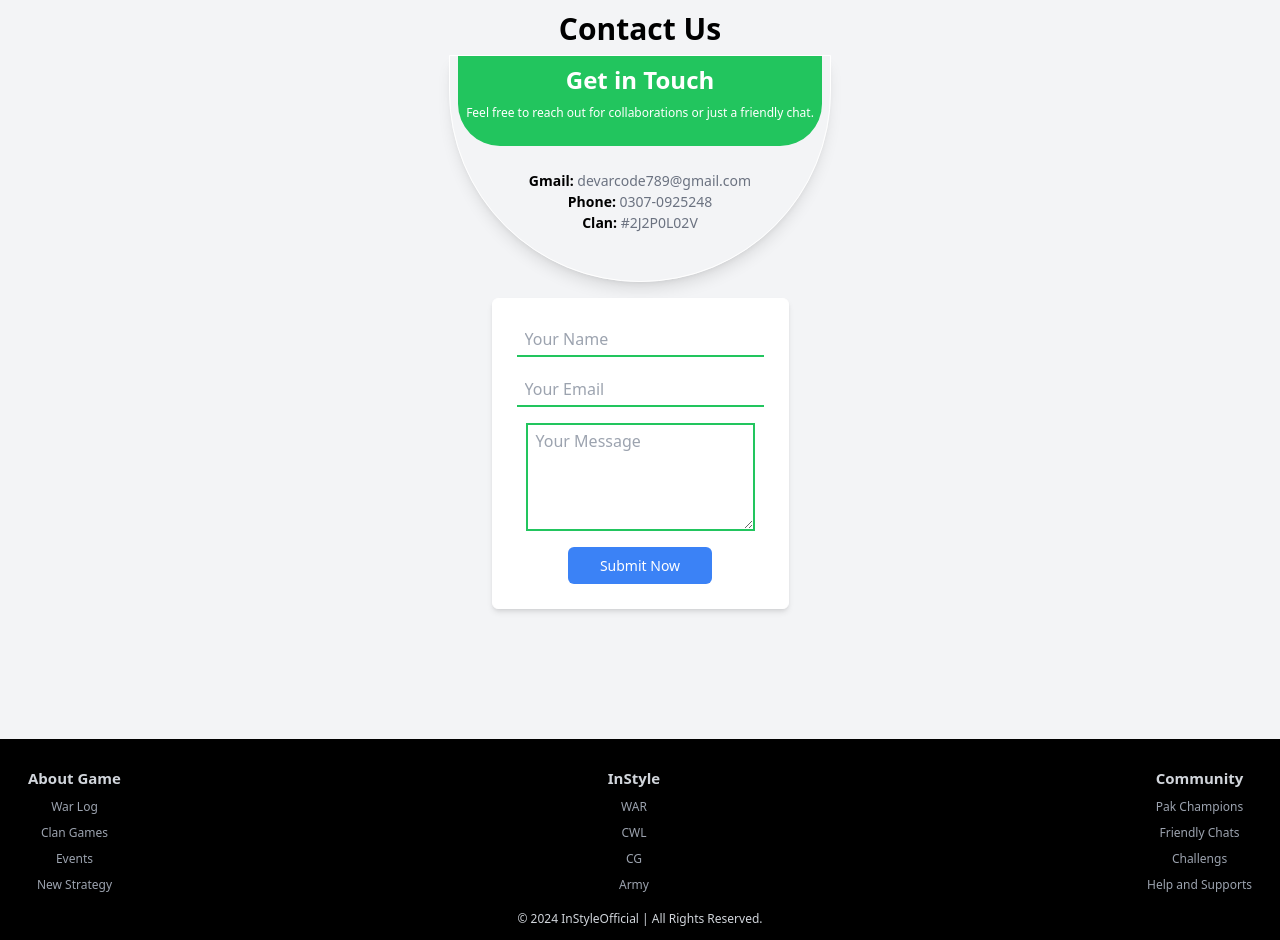
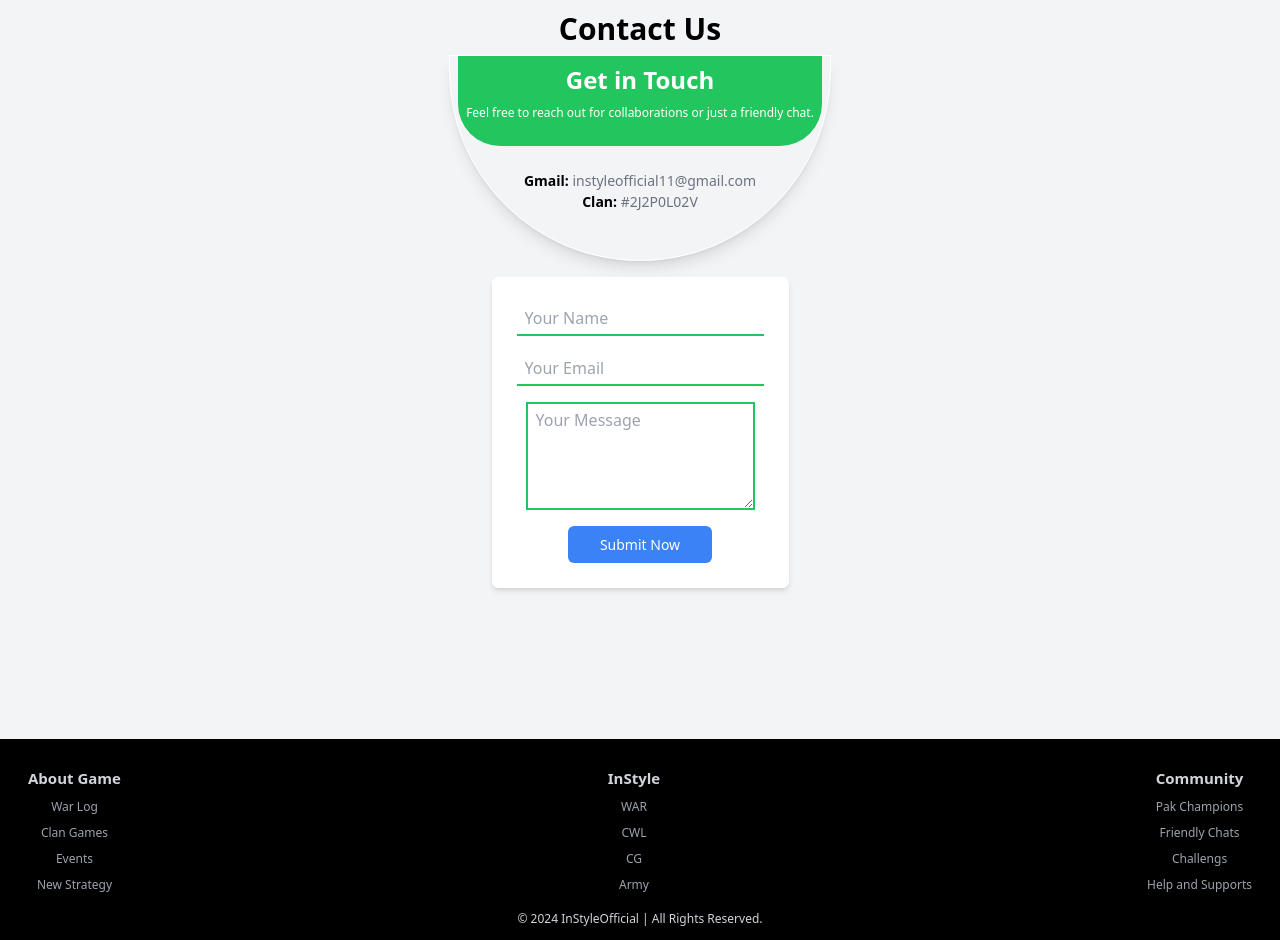
Before and after one commit to instyleofficial/TeamInStyle, a website built with Vite: page index.html in a window 1280 px wide. Shown: the part 2461-3401 px from the top of the page. Built offline with nearby package versions, Linux system fonts and the light colour scheme.

Commit message:
Update 1.0.10
Some bugs fixes

```diff
--- a/index.html
+++ b/index.html
@@ -115,8 +115,7 @@
       <h1 class="bg-green-500 text-2xl font-bold text-white py-2">Get in Touch</h1>
       <p class="bg-green-500 text-[12px] text-white px-2 pb-6 rounded-b-full">Feel free to reach out for collaborations or just a friendly chat.</p>
 
-      <h1 class="pt-6 text-gray-500 text-[14px]"><span class="font-bold text-black">Gmail:</span> devarcode789@gmail.com</h1>
-      <h1 class="text-gray-500 text-[14px]"><span class="font-bold text-black">Phone:</span> 0307-0925248</h1>
+      <h1 class="pt-6 text-gray-500 text-[14px]"><span class="font-bold text-black">Gmail:</span> instyleofficial11@gmail.com</h1>
       <h1 class="pb-12 text-gray-500 text-[14px]"><span class="font-bold text-black">Clan:</span> #2J2P0L02V</h1>
     </div>
     <form class="border border-white flex flex-col items-center space-y-4 mt-4 p-6 m-3 shadow-md bg-white rounded-md">
```
